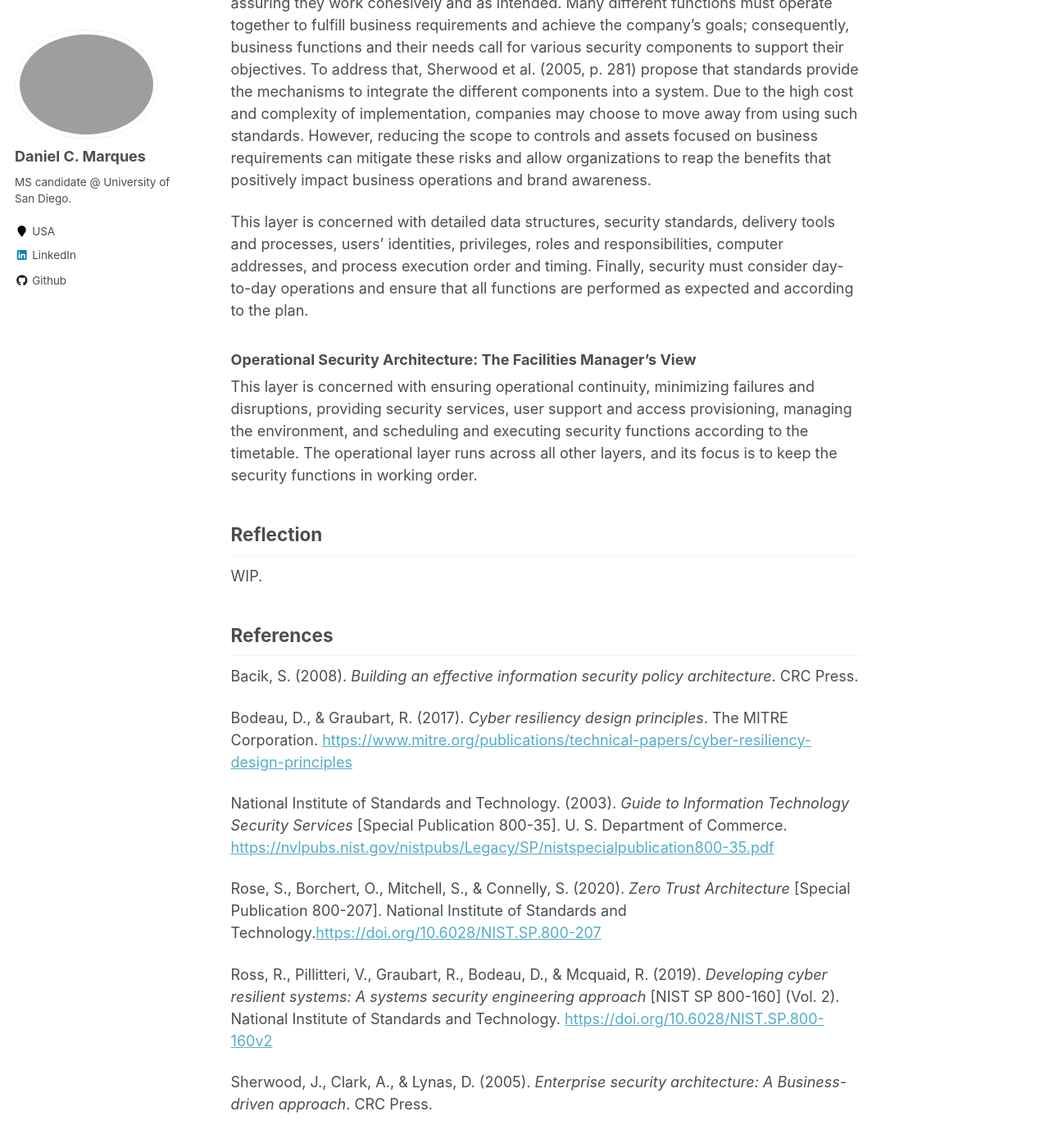
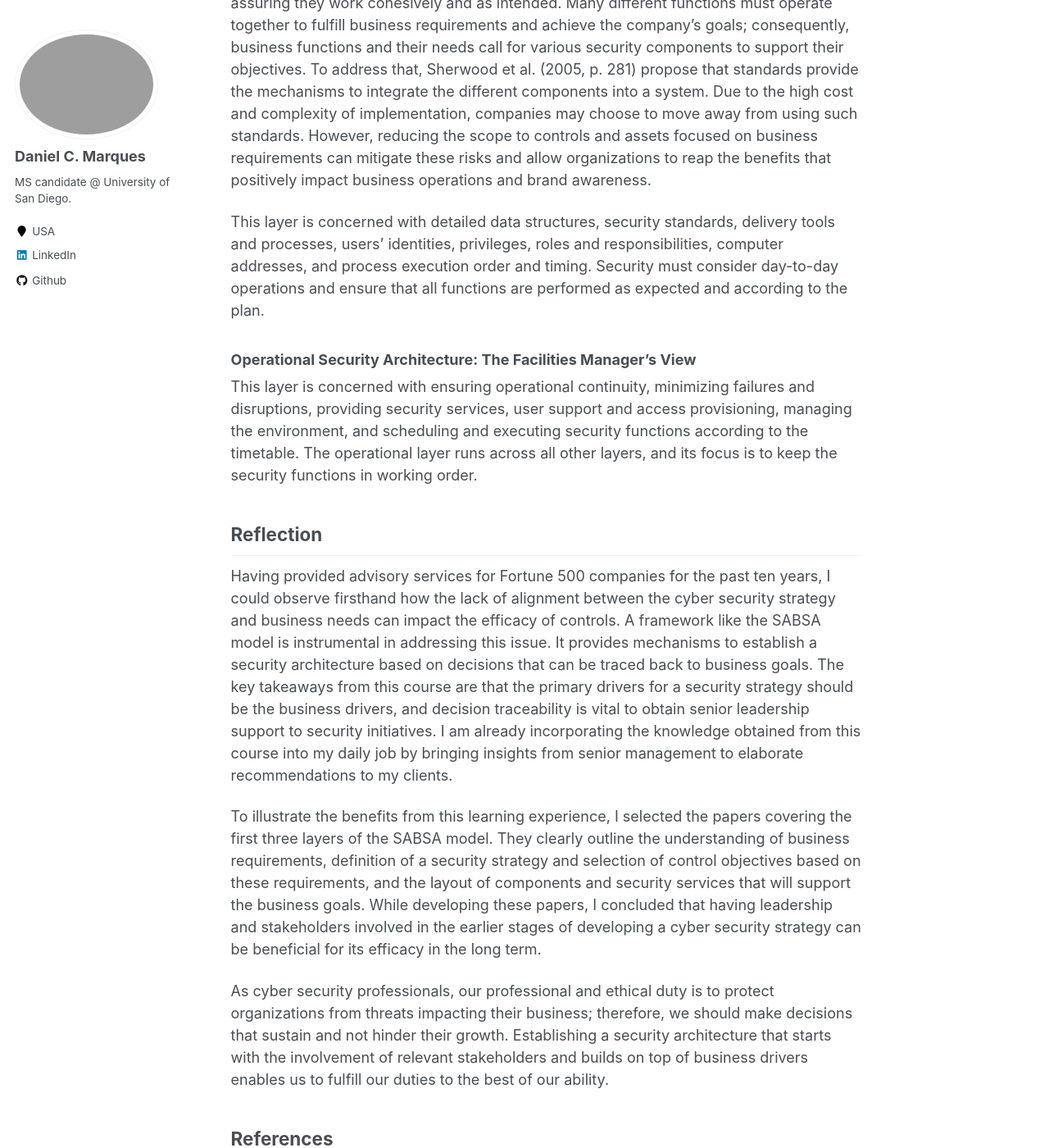
Before and after one commit to danielcmarques/danielcmarques.github.io, a Jekyll site: the page built from _portfolio/csol520.md, in a window 1280 px wide and 1400 px high, scrolled down 4217 px. Shown: the whole window at 82% size. Built offline with Jekyll 4.4.1, drawn with Linux system fonts in a browser that asks for light colours; some of the changed text lies outside the part shown.

Commit message:
Reflections for CSOL520

```diff
--- a/_portfolio/csol520.md
+++ b/_portfolio/csol520.md
@@ -1,12 +1,12 @@
 ---
 title: "Security Architecture"
-excerpt: "In my experience, most security architectures fail due to a misalignment with business requirements. Multiple issues can jeopardize the architecture due to failing to support the company’s goals and provide security as a business enabler, such as lack of leadership support, insufficient funding, and inadequate understanding of assets supporting critical business goals. Using a layered model generating artifacts that allows leadership to trace security decisions back to the original business drivers and reinforce security services as business enablers are paramount for a successful cybersecurity strategy."
+excerpt: "In my experience, most security architectures fail due to a misalignment with business requirements. Multiple issues can jeopardize the architecture due to failing to support the company’s goals and provide security as a business enabler, such as lack of leadership support, insufficient funding, and inadequate understanding of assets supporting critical business goals. Using a layered model generating artifacts that allows leadership to trace security decisions back to the original business drivers and reinforce security services as business enablers are paramount for a successful cybersecurity strategy. This section covers an approach to security architecture using the SABSA model."
 collection: portfolio
 ---
 
 In my experience, most security architectures fail due to a misalignment with business requirements. Multiple issues can jeopardize the architecture due to failing to support the company’s goals and provide security as a business enabler, such as lack of leadership support, insufficient funding, and inadequate understanding of assets supporting critical business goals. Using a layered model generating artifacts that allows leadership to trace security decisions back to the original business drivers and reinforce security services as business enablers are paramount for a successful cybersecurity strategy.
 
-The complexity derived from defending a corporate environment while supporting business goals calls for a systematic approach. The Sherwood Applied Business Security Architecture (SABSA) methodology provides a model to approach the problem by breaking it into smaller parts and addressing security concerns from different stakeholders and viewpoints by using a layered strategy. Each layer of the SABSA architecture builds from information obtained from the other, starting with the business view provided by the contextual layer. Therefore, the model offers a framework that allows security architects to define controls focused on critical assets and aligned with business goals. Finally, the layered model lets leadership trace security decisions back to the original business drivers, reinforcing the security services as business enablers.
+The complexity derived from defending a corporate environment while supporting business goals calls for a systematic approach. The Sherwood Applied Business Security Architecture (SABSA) methodology provides a model to approach the problem by breaking it into smaller parts and addressing security concerns from different stakeholders and viewpoints by using a layered strategy. Each layer of the SABSA architecture builds from information obtained from the other, starting with the business view provided by the contextual layer. Therefore, the model offers a framework that allows security architects to define controls focused on critical assets and aligned with business goals. The layered model lets leadership trace security decisions back to the original business drivers, reinforcing the security services as business enablers.
 
 ## The SABSA Architecture Model
 The SABSA architecture model consists of six layers, each approaching security from a different perspective (figure 1).
@@ -52,20 +52,24 @@ The physical layer takes the logical layer’s abstractions and transforms them
 
 Architects should consider three design principles to create a resilient strategy: avoidance of single points of failure, redundancy of hard physical components, and recovery procedures. Yet, these can quickly become costly initiatives; an architect can address this potential risk by considering two factors while prioritizing solutions: focus on critical assets and manageability of the process.
 
-Finally, network and platform resilience approaches can cover different aspects of a robust design. However, two elements are common to all strategies: diversity of resources supporting mission-critical functionality and testing and monitoring supporting features. The architect must not rely solely on the plan; the security team must regularly test and improve processes and procedures to ensure they work as expected and align with the latest threats.
+The network and platform resilience approaches can cover different aspects of a robust design. However, two elements are common to all strategies: diversity of resources supporting mission-critical functionality and testing and monitoring supporting features. The architect must not rely solely on the plan; the security team must regularly test and improve processes and procedures to ensure they work as expected and align with the latest threats.
 
 This layer deals with security data model and structures; procedures to security guide decision-making; security mechanisms and the servers that support them; who is responsible for security functions and what they use to perform them; the physical technology supporting security functions; and processing schedule. With a complex environment likely using multiple technologies to address different needs, the security architect must address how components interact with one another.
 
 ### Component Security Architecture: The Tradesman's View
 The component layer covers integrating the products defined in the physical layer, assuring they work cohesively and as intended. Many different functions must operate together to fulfill business requirements and achieve the company’s goals; consequently, business functions and their needs call for various security components to support their objectives. To address that, Sherwood et al. (2005, p. 281) propose that standards provide the mechanisms to integrate the different components into a system. Due to the high cost and complexity of implementation, companies may choose to move away from using such standards. However, reducing the scope to controls and assets focused on business requirements can mitigate these risks and allow organizations to reap the benefits that positively impact business operations and brand awareness.
 
-This layer is concerned with detailed data structures, security standards, delivery tools and processes, users’ identities, privileges, roles and responsibilities, computer addresses, and process execution order and timing. Finally, security must consider day-to-day operations and ensure that all functions are performed as expected and according to the plan.
+This layer is concerned with detailed data structures, security standards, delivery tools and processes, users’ identities, privileges, roles and responsibilities, computer addresses, and process execution order and timing. Security must consider day-to-day operations and ensure that all functions are performed as expected and according to the plan.
 
 ### Operational Security Architecture: The Facilities Manager’s View
 This layer is concerned with ensuring operational continuity, minimizing failures and disruptions, providing security services, user support and access provisioning, managing the environment, and scheduling and executing security functions according to the timetable. The operational layer runs across all other layers, and its focus is to keep the security functions in working order.
 
 ## Reflection
-WIP.
+Having provided advisory services for Fortune 500 companies for the past ten years, I could observe firsthand how the lack of alignment between the cyber security strategy and business needs can impact the efficacy of controls. A framework like the SABSA model is instrumental in addressing this issue. It provides mechanisms to establish a security architecture based on decisions that can be traced back to business goals. The key takeaways from this course are that the primary drivers for a security strategy should be the business drivers, and decision traceability is vital to obtain senior leadership support to security initiatives. I am already incorporating the knowledge obtained from this course into my daily job by bringing insights from senior management to elaborate recommendations to my clients.
+
+To illustrate the benefits from this learning experience, I selected the papers covering the first three layers of the SABSA model. They clearly outline the understanding of business requirements, definition of a security strategy and selection of control objectives based on these requirements, and the layout of components and security services that will support the business goals. While developing these papers, I concluded that having leadership and stakeholders involved in the earlier stages of developing a cyber security strategy can be beneficial for its efficacy in the long term.
+
+As cyber security professionals, our professional and ethical duty is to protect organizations from threats impacting their business; therefore, we should make decisions that sustain and not hinder their growth. Establishing a security architecture that starts with the involvement of relevant stakeholders and builds on top of business drivers enables us to fulfill our duties to the best of our ability.
 
 
 ## References
```
Also changed, not shown: other parts of _portfolio/csol520.md (+1 -1 lines), _portfolio/csol530.md (+3 -3 lines).
